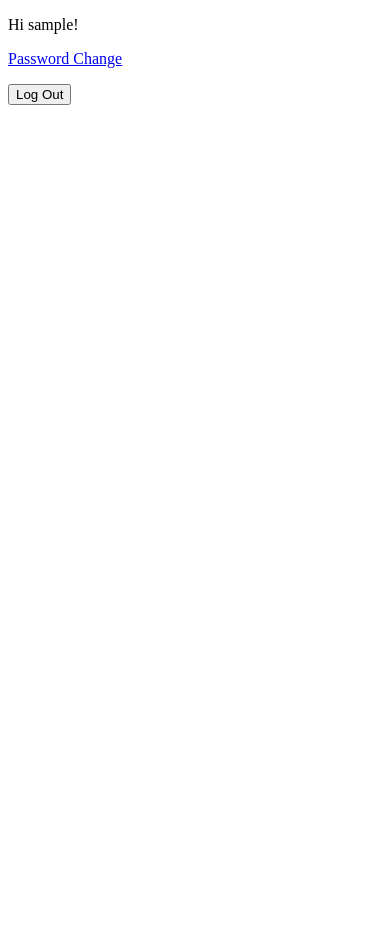
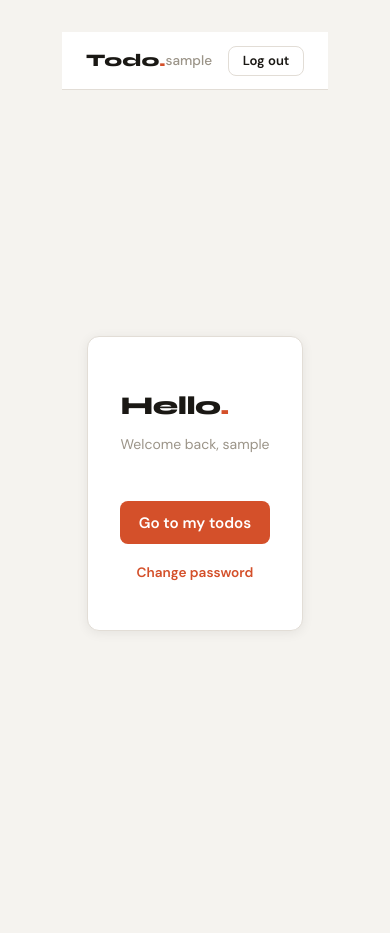
Before and after one commit to hjoy13/django-todo-app, a Django app: page / in a window 390 px wide. Before the commit the page ends 105 px from the top, so only its background shows below. Run offline with Django 5.2, Linux system fonts and the light colour scheme; the visitor is signed in with stand-in values (Sample User, id 1).

Commit message:
Enhance user interface and functionality for Todo app
- Update static file settings in settings.py
- Improve base.html with responsive navigation and user authentication links
- Revamp home.html for better user experience with personalized greetings
- Add styles for navigation and authentication components in style.css
- Clean up list.html by removing redundant code and integrating new layout

```diff
--- a/tutorial/core/settings.py
+++ b/tutorial/core/settings.py
@@ -120,7 +120,11 @@
 # Static files (CSS, JavaScript, Images)
 # https://docs.djangoproject.com/en/6.0/howto/static-files/
 
-STATIC_URL = 'static/'
+STATIC_URL = '/static/'
+STATICFILES_DIRS = [BASE_DIR / 'todo' / 'static']
+STATIC_ROOT = BASE_DIR / 'staticfiles'
+
+
 LOGIN_REDIRECT_URL = '/todo/'
 LOGOUT_REDIRECT_URL = '/accounts/login/'
 LOGIN_URL = '/accounts/login/'
--- a/tutorial/templates/base.html
+++ b/tutorial/templates/base.html
@@ -1,17 +1,32 @@
-<!-- templates/base.html -->
 <!DOCTYPE html>
-<html>
-
+<html lang="en">
 <head>
   <meta charset="utf-8">
-  <title>{% block title %}Django Auth Tutorial{% endblock %}</title>
+  <meta name="viewport" content="width=device-width, initial-scale=1">
+  <title>{% block title %}Todo App{% endblock %}</title>
+  <link href="https://fonts.googleapis.com/css2?family=Syne:wght@700;800&family=DM+Sans:wght@400;500;600&display=swap" rel="stylesheet"/>
+  {% load static %}
+  <link rel="stylesheet" href="{% static 'style.css' %}">
 </head>
+<body>
 
-<body>
-  <main>
-    {% block content %}
-    {% endblock %}
-  </main>
+  <nav>
+    <a href="{% url 'todo_list' %}" class="brand">Todo<span>.</span></a>
+    <div class="nav-right">
+      {% if user.is_authenticated %}
+        <span class="username">{{ user.username }}</span>
+        <form method="post" action="{% url 'logout' %}" style="margin:0">
+          {% csrf_token %}
+          <button type="submit" class="logout-btn">Log out</button>
+        </form>
+      {% else %}
+        <a href="{% url 'login' %}">Log in</a>
+        <a href="{% url 'signup' %}">Sign up</a>
+      {% endif %}
+    </div>
+  </nav>
+
+  {% block content %}{% endblock %}
+
 </body>
-
 </html>
--- a/tutorial/templates/home.html
+++ b/tutorial/templates/home.html
@@ -1,19 +1,32 @@
-<!-- templates/home.html -->
 {% extends "base.html" %}
 
-{% block title %}Home{% endblock %}
+{% block title %}Home — Todo{% endblock %}
 
 {% block content %}
-{% if user.is_authenticated %}
-<p>Hi {{ user.username }}!</p>
-<p><a href="{% url 'password_change' %}">Password Change</a></p>
-<form action="{% url 'logout' %}" method="post">
-    {% csrf_token %}
-    <button type="submit">Log Out</button>
-</form>
-{% else %}
-<p>You are not logged in</p>
-<p><a href="{% url 'password_reset' %}">Password Reset</a></p>
-<a href="{% url 'login' %}">Log In</a>
-{% endif %}
+<div class="auth-page">
+  <div class="auth-card">
+
+    {% if user.is_authenticated %}
+      <h1>Hello<span>.</span></h1>
+      <p class="subtitle">Welcome back, {{ user.username }}</p>
+      <a href="{% url 'todo_list' %}">
+        <button class="submit-btn">Go to my todos</button>
+      </a>
+      <p class="switch-link">
+        <a href="{% url 'password_change' %}">Change password</a>
+      </p>
+
+    {% else %}
+      <h1>Welcome<span>.</span></h1>
+      <p class="subtitle">Manage your tasks, one at a time</p>
+      <a href="{% url 'login' %}">
+        <button class="submit-btn">Log in</button>
+      </a>
+      <p class="switch-link">
+        No account? <a href="{% url 'signup' %}">Sign up</a>
+      </p>
+    {% endif %}
+
+  </div>
+</div>
 {% endblock %}
--- a/tutorial/todo/static/style.css
+++ b/tutorial/todo/static/style.css
@@ -236,3 +236,161 @@
   body > form button[type="submit"] { width: 100%; }
   li { padding: .9rem 1rem; }
 }
+
+
+
+/* ─────────────────────────────────────────
+   NAV
+───────────────────────────────────────── */
+nav {
+  background: var(--surface);
+  border-bottom: 1px solid var(--border);
+  padding: .85rem 1.5rem;
+  display: flex;
+  align-items: center;
+  justify-content: space-between;
+}
+
+nav .brand {
+  font-family: 'Syne', sans-serif;
+  font-weight: 800;
+  font-size: 1.1rem;
+  color: var(--ink);
+  text-decoration: none;
+}
+nav .brand span { color: var(--accent); }
+
+nav .nav-right {
+  display: flex;
+  align-items: center;
+  gap: 1rem;
+}
+nav .nav-right .username {
+  font-size: .85rem;
+  color: var(--muted);
+  font-weight: 500;
+}
+nav .nav-right a {
+  font-size: .85rem;
+  font-weight: 600;
+  color: var(--accent);
+  text-decoration: none;
+}
+nav .nav-right a:hover { text-decoration: underline; }
+
+nav .logout-btn {
+  background: none;
+  border: 1.5px solid var(--border);
+  border-radius: 8px;
+  padding: .35rem .85rem;
+  font-family: 'DM Sans', sans-serif;
+  font-size: .82rem;
+  font-weight: 600;
+  color: var(--ink);
+  cursor: pointer;
+  transition: border-color .2s, color .2s;
+}
+nav .logout-btn:hover { border-color: var(--accent); color: var(--accent); }
+
+/* ─────────────────────────────────────────
+   AUTH PAGES
+───────────────────────────────────────── */
+.auth-page {
+  display: flex;
+  justify-content: center;
+  align-items: center;
+  min-height: calc(100vh - 57px);
+  padding: 2rem 1rem;
+}
+
+.auth-card {
+  background: var(--surface);
+  border: 1px solid var(--border);
+  border-radius: var(--radius);
+  box-shadow: var(--shadow);
+  padding: 2.25rem 2rem;
+  width: 100%;
+  max-width: 400px;
+}
+
+.auth-card h1 {
+  font-family: 'Syne', sans-serif;
+  font-weight: 800;
+  font-size: 1.6rem;
+  letter-spacing: -0.5px;
+  color: var(--ink);
+  margin-bottom: .25rem;
+}
+.auth-card h1 span { color: var(--accent); }
+
+.auth-card .subtitle {
+  font-size: .875rem;
+  color: var(--muted);
+  margin-bottom: 1.75rem;
+}
+
+.auth-card label {
+  display: block;
+  font-size: .8rem;
+  font-weight: 600;
+  color: var(--ink);
+  margin-bottom: .3rem;
+  margin-top: .85rem;
+}
+
+.auth-card input {
+  width: 100%;
+  background: var(--bg);
+  border: 1.5px solid var(--border);
+  border-radius: 8px;
+  padding: .6rem 1rem;
+  font-family: 'DM Sans', sans-serif;
+  font-size: .95rem;
+  color: var(--ink);
+  outline: none;
+  transition: border-color .2s, box-shadow .2s;
+}
+.auth-card input:focus {
+  border-color: var(--accent);
+  box-shadow: 0 0 0 3px rgba(212,80,42,.12);
+}
+.auth-card input::placeholder { color: var(--muted); }
+
+.auth-card .submit-btn {
+  width: 100%;
+  background: var(--accent);
+  color: #fff;
+  border: none;
+  border-radius: 8px;
+  padding: .7rem;
+  font-family: 'DM Sans', sans-serif;
+  font-weight: 600;
+  font-size: .95rem;
+  cursor: pointer;
+  margin-top: 1.25rem;
+  transition: opacity .2s, transform .1s;
+}
+.auth-card .submit-btn:hover { opacity: .88; transform: translateY(-1px); }
+
+.auth-card .form-errors {
+  background: #fdecea;
+  border: 1px solid #f5c1c1;
+  border-radius: 8px;
+  padding: .65rem 1rem;
+  margin-bottom: 1rem;
+  font-size: .82rem;
+  color: #c0392b;
+}
+
+.auth-card .switch-link {
+  text-align: center;
+  margin-top: 1.25rem;
+  font-size: .85rem;
+  color: var(--muted);
+}
+.auth-card .switch-link a {
+  color: var(--accent);
+  font-weight: 600;
+  text-decoration: none;
+}
+.auth-card .switch-link a:hover { text-decoration: underline; }
```
Also changed, not shown: tutorial/todo/templates/todo/list.html (+7 -23 lines).
